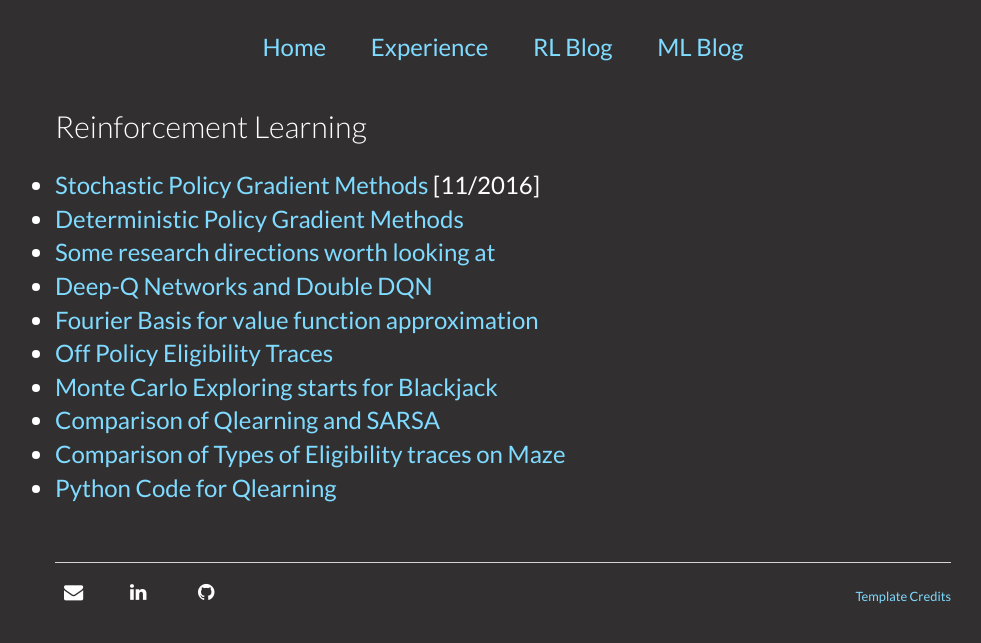
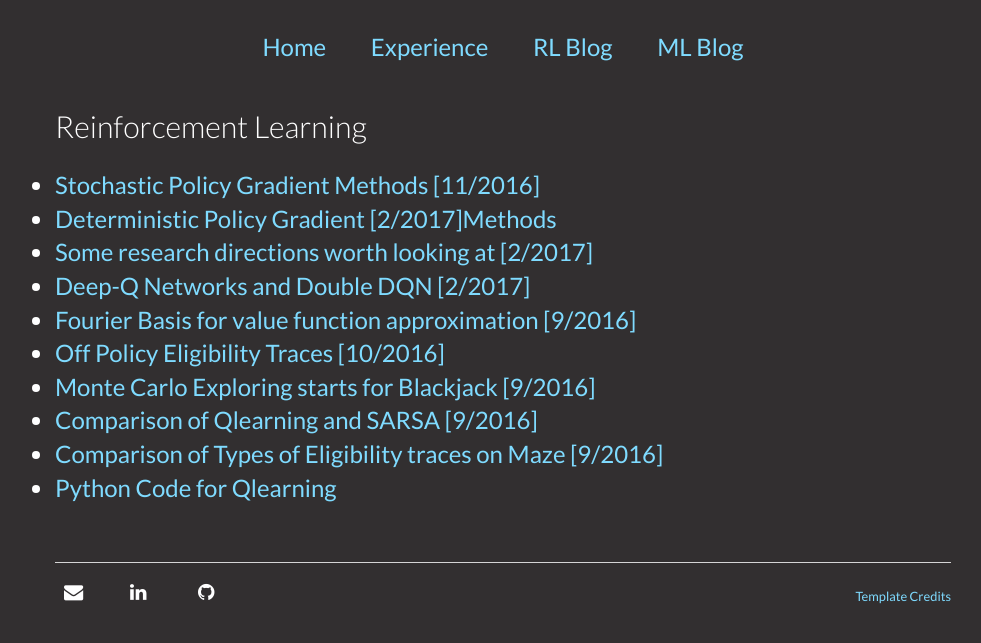
Before and after one commit to sritee/sritee.github.io, a Jekyll site: the page RLblog.html, which Jekyll copies as it is, in a window 1280 px wide. Shown: the top 643 px of the page, without its empty margins (137-1118 px from the left). Built offline with Jekyll 4.4.1, drawn with Linux system fonts in a browser that asks for light colours; nearby versions of some CDN libraries.

Commit message:
Update RLblog.html

```diff
--- a/RLblog.html
+++ b/RLblog.html
@@ -34,15 +34,15 @@
 	<h4> Reinforcement Learning </h4>
 
        <ul style="list-style-type:disc">
-	       <li><a href="https://sridhartee.blogspot.com/2016/11/policy-gradient-methods.html">Stochastic Policy Gradient Methods </a> [11/2016]</li>
- 		<li><a href="https://sridhartee.blogspot.com/2017/02/deterministic-policy-gradient-methods.html">Deterministic Policy Gradient Methods</li>
- 		<li><a href="https://drive.google.com/file/d/0B8rOe2awj4OvLTBicjV0THR3MzQ/view">Some research directions worth looking at</li>
- 		<li><a href="https://sridhartee.blogspot.com/2017/02/deep-q-networks-and-double-dqn.html">Deep-Q Networks and Double DQN</li>
- 		<li><a href="https://sridhartee.blogspot.com/2016/09/fourier-basis-for-value-function.html">Fourier Basis for value function approximation</li>
- 		<li><a href="https://sridhartee.blogspot.com/2016/10/off-policy-eligibility-traces.html">Off Policy Eligibility Traces</li>
-		<li><a href="https://sridhartee.blogspot.com/2016/09/every-visit-exploring-starts-monte.html">Monte Carlo Exploring starts for Blackjack</li>
-		 <li><a href="https://sridhartee.blogspot.com/2016/09/qlearning-and-sarsa-cliff-task.html">Comparison of Qlearning and SARSA</li>
-		<li><a href="https://sridhartee.blogspot.com/2016/09/comparison-of-types-of-eligibility.html">Comparison of Types of Eligibility traces on Maze </li>
+	       <li><a href="https://sridhartee.blogspot.com/2016/11/policy-gradient-methods.html">Stochastic Policy Gradient Methods [11/2016] </a> </li>
+ 		<li><a href="https://sridhartee.blogspot.com/2017/02/deterministic-policy-gradient-methods.html">Deterministic Policy Gradient [2/2017]Methods</li>
+ 		<li><a href="https://drive.google.com/file/d/0B8rOe2awj4OvLTBicjV0THR3MzQ/view">Some research directions worth looking at [2/2017] </li>
+ 		<li><a href="https://sridhartee.blogspot.com/2017/02/deep-q-networks-and-double-dqn.html">Deep-Q Networks and Double DQN [2/2017] </li>
+ 		<li><a href="https://sridhartee.blogspot.com/2016/09/fourier-basis-for-value-function.html">Fourier Basis for value function approximation [9/2016]</li>
+ 		<li><a href="https://sridhartee.blogspot.com/2016/10/off-policy-eligibility-traces.html">Off Policy Eligibility Traces [10/2016] </li>
+		<li><a href="https://sridhartee.blogspot.com/2016/09/every-visit-exploring-starts-monte.html">Monte Carlo Exploring starts for Blackjack [9/2016]</li>
+		 <li><a href="https://sridhartee.blogspot.com/2016/09/qlearning-and-sarsa-cliff-task.html">Comparison of Qlearning and SARSA [9/2016] </li>
+		<li><a href="https://sridhartee.blogspot.com/2016/09/comparison-of-types-of-eligibility.html">Comparison of Types of Eligibility traces on Maze [9/2016] </li>
  		<li><a href="https://github.com/sritee/Q-Learning">Python Code for Qlearning</li> <br>
        </ul>
 
```
